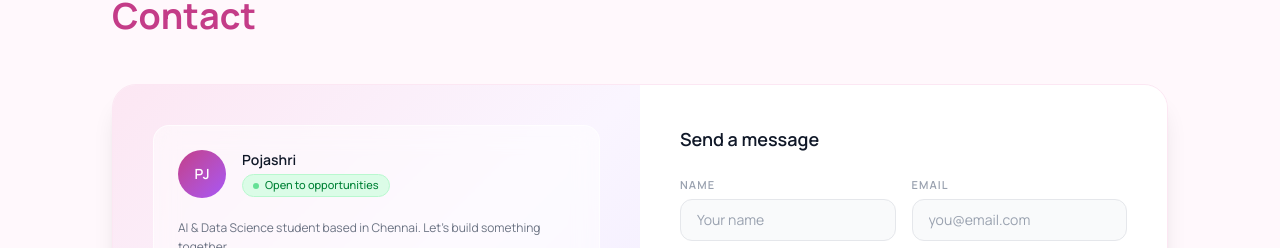
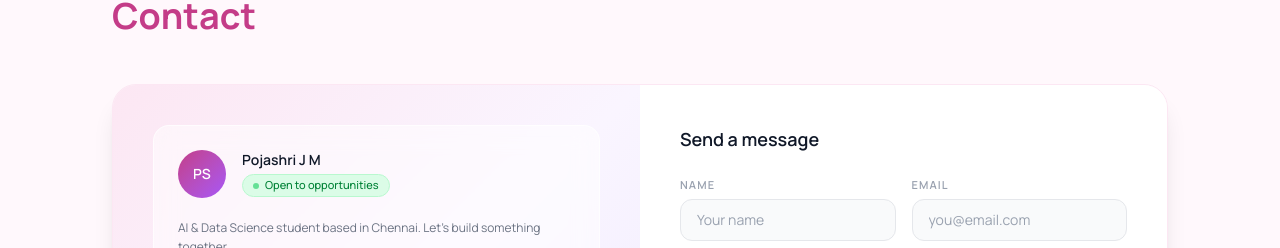
Before and after one commit to PojashriJM/PojashriJM_Portfolio, a Next.js app: page / in a window 1280 px wide. Shown: the part 5225-5473 px from the top of the page. Built offline with nearby package versions, Linux system fonts and the light colour scheme.

Commit message:
Enhanced Contact Section code

```diff
--- a/components/Contact.jsx
+++ b/components/Contact.jsx
@@ -57,11 +57,11 @@ export default function Contact() {
             {/* Avatar + name + status */}
             <div className="flex items-center gap-4 mb-5">
               <div className="w-12 h-12 rounded-full bg-gradient-to-br from-[#C43C88] to-[#a855f7] flex items-center justify-center text-white font-semibold text-sm flex-shrink-0">
-                PJ
+                PS
               </div>
               <div>
                 <p className="font-semibold text-gray-900 dark:text-white text-sm">
-                  Pojashri
+                  Pojashri J M
                 </p>
                 {/* Availability badge */}
                 <span className="inline-flex items-center gap-1.5 mt-1 text-[11px] font-medium px-2.5 py-0.5 rounded-full bg-green-100 dark:bg-green-900/30 text-green-700 dark:text-green-400 border border-green-200 dark:border-green-800/50">
```
Also changed, not shown: app/page.tsx (+0 -166 lines).
